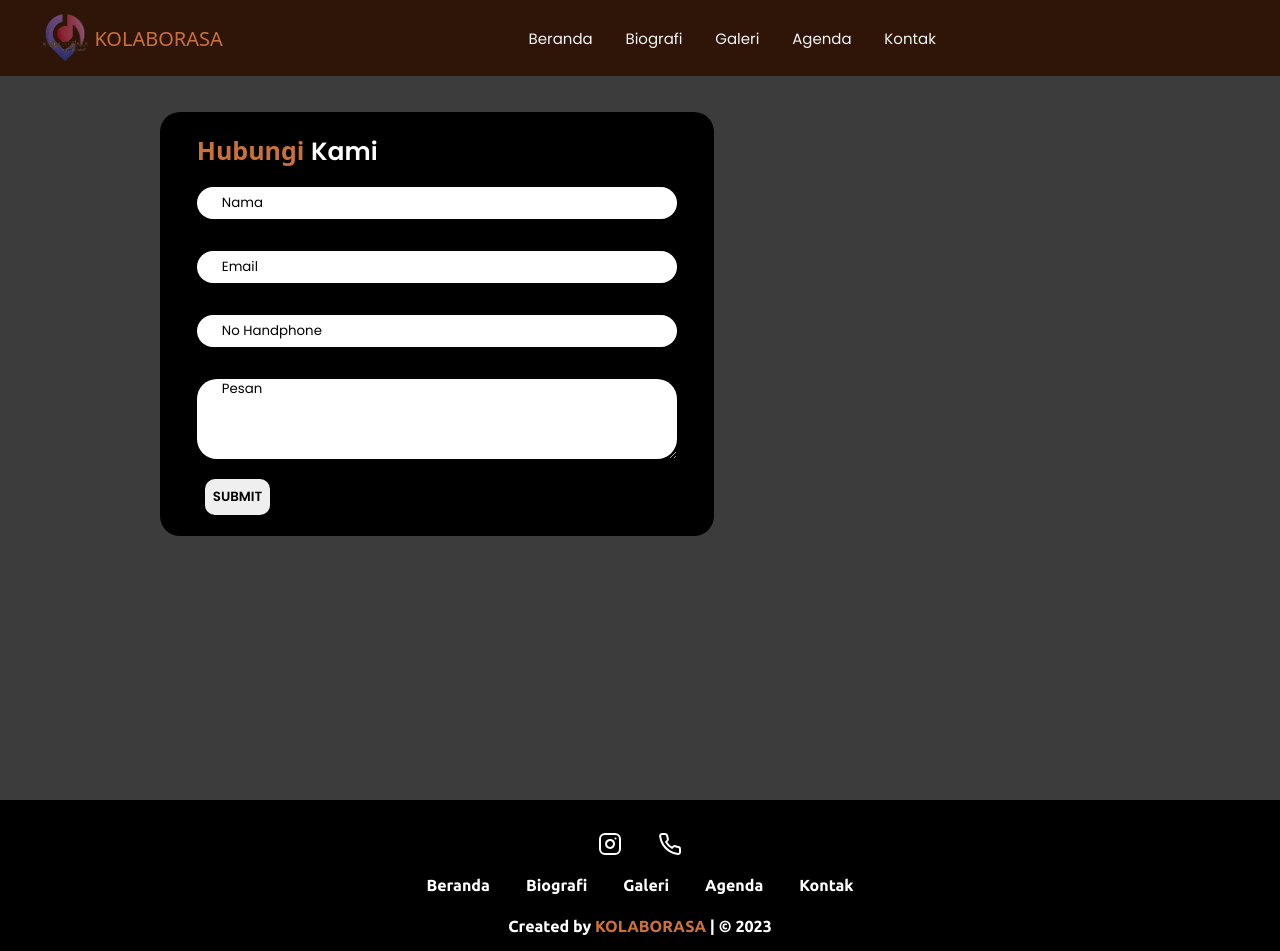
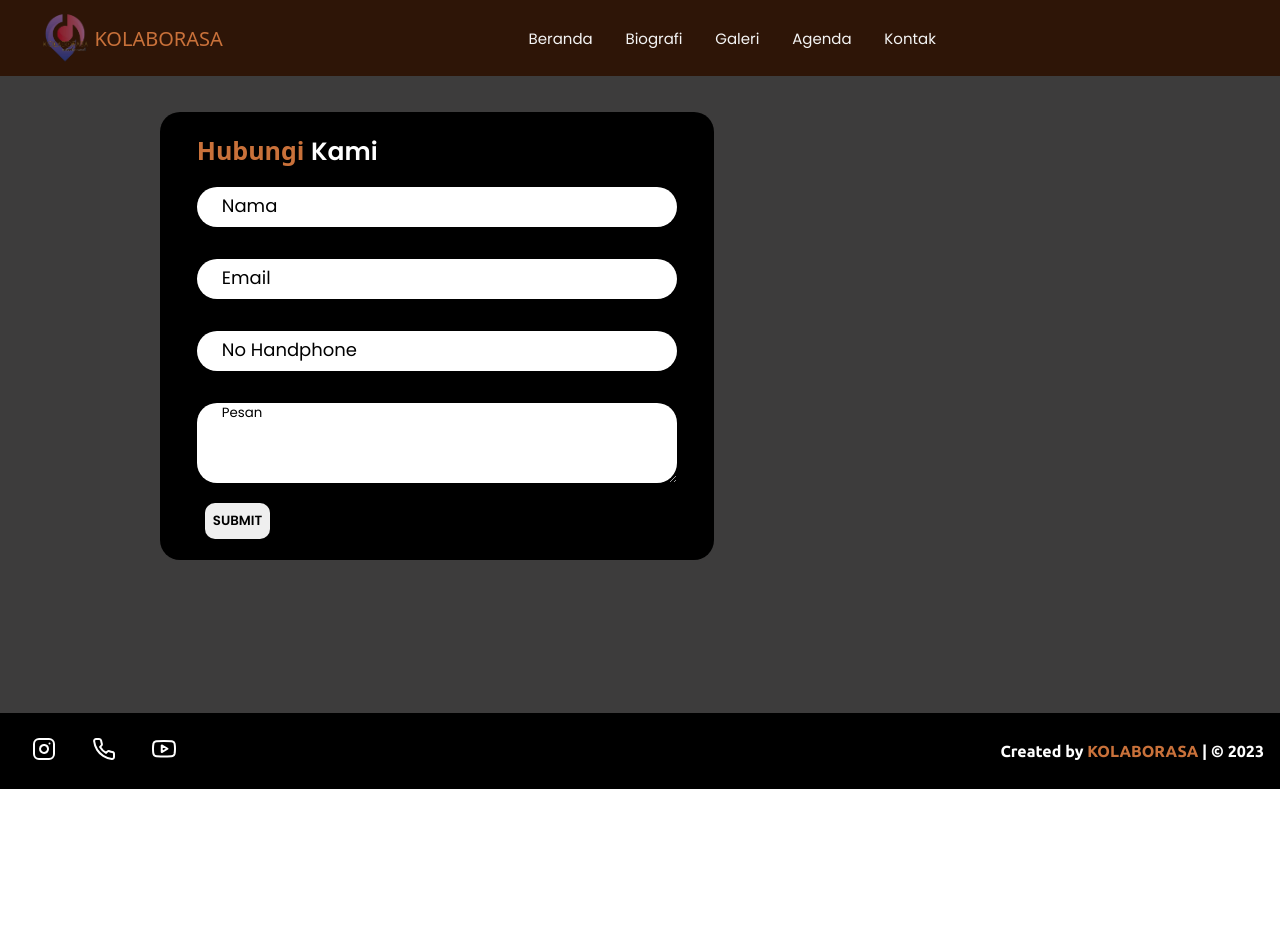
Before and after one commit to josephsbtn/KOLABORASA, a plain HTML site: page contact-page/contact.html in a window 1280 px wide. After the commit the page ends 800 px from the top, so only its background shows below. Drawn offline with nearby package versions, Linux system fonts and the light colour scheme; a web font is replaced by a local one.

Commit message:
update footer

```diff
--- a/contact-page/contact.css
+++ b/contact-page/contact.css
@@ -68,9 +68,11 @@ html {
   padding: 0;
   margin: 0;
   background-color: rgb(61, 60, 60);
-  height: 100vh;
+  height: 89.1vh;
   display: flex;
 }
+
+/* FORM */
 
 .contact-form {
   margin-top: 7rem;
@@ -84,9 +86,10 @@ html {
 .contact-form input {
   margin: 1rem;
   width: 30rem;
-  height: 2rem;
+  height: 2.5rem;
   padding-left: 25px;
   border-radius: 50px;
+  font-size: 18px;
 }
 
 .contact-form textarea {
@@ -135,10 +138,14 @@ button:hover {
   transition: 0.3s;
 }
 
+/* FOOTER  */
 footer {
+  display: flex;
+  justify-content: space-between;
+  align-items: center;
   background-color: black;
   text-align: center;
-  padding: 1rem 0;
+  padding: 0.5rem 0;
 }
 footer .social {
   padding: 1rem 0;
@@ -147,22 +154,22 @@ footer .social a {
   margin: 1rem;
   color: #fff;
 }
-footer .social a :hover,
-footer .links :hover {
+footer .social a :hover {
   color: #c9713a;
 }
 footer .links {
   margin-bottom: 1.4rem;
 }
-footer .links a {
-  color: white;
-  font-family: "Ubuntu", sans-serif;
-  padding: 0.7rem 1rem;
-}
 
 footer .credit p {
   color: white;
   font-family: "Ubuntu", sans-serif;
+}
+
+footer .social,
+footer .credit {
+  margin-left: 1rem;
+  margin-right: 1rem;
 }
 
 footer .credit p a {
--- a/contact-page/contact.html
+++ b/contact-page/contact.html
@@ -88,17 +88,14 @@
 
     <footer>
       <div class="social">
-        <a href="https://www.instagram.com/rohkat_smada/"
+        <a
+          href="https://www.instagram.com/kolaborasa_entertainment?utm_source=ig_web_button_share_sheet&igsh=ZDNlZDc0MzIxNw=="
           ><i data-feather="instagram"></i
         ></a>
         <a href="https://wa.link/vhmrrf"><i data-feather="phone"></i></a>
-      </div>
-      <div class="links">
-        <a href="#home">Beranda</a>
-        <a href="#event">Biografi</a>
-        <a href="#about">Galeri</a>
-        <a href="#contact">Agenda</a>
-        <a href="#contact">Kontak</a>
+        <a href="https://www.youtube.com/@kolaborasaentertainment3879"
+          ><i data-feather="youtube"></i
+        ></a>
       </div>
 
       <div class="credit">
```
